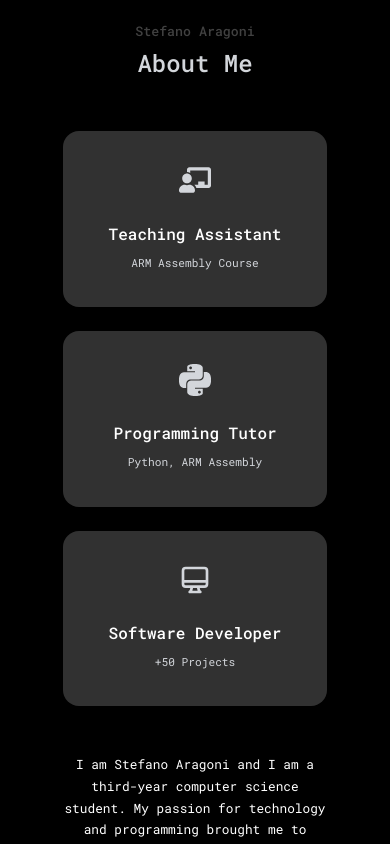
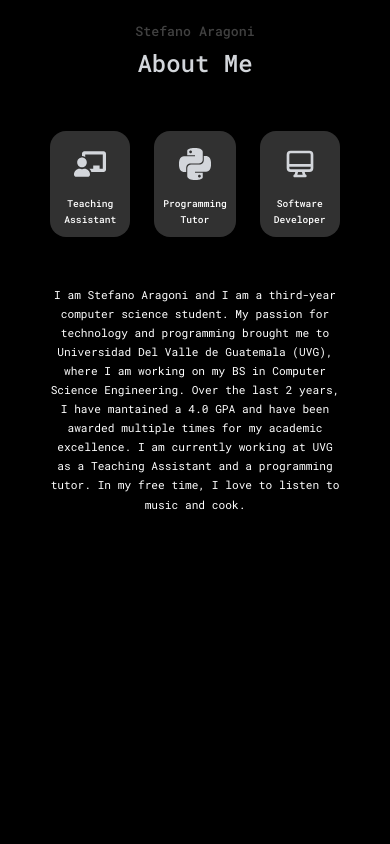
Before and after one commit to stefanoaragoni/portafolio, a React (Vite) app: page / in a window 390 px wide. Shown: the part 920-1764 px from the top of the page. Built offline with nearby package versions, Linux system fonts and the light colour scheme.

Commit message:
ABOUNT [DONE] [RESPONSIVE]

```diff
--- a/src/components/about/about.css
+++ b/src/components/about/about.css
@@ -4,14 +4,13 @@
 
 .c_about{
     display: grid;
-    grid-template-columns: 90%;
-    gap:  10%;
-
     justify-content: center;
 }
 
 .a_tarjetas{
     display: grid;
+    grid-template-columns: repeat(3, 1fr);
+    gap: 1.5rem;
 }
 
 .a_tarjeta{
@@ -53,6 +52,11 @@
 /* -------------  RESPONSIVE TABLET  -------------- */
 @media screen and (min-width: 701px) {
 
+    .c_about{
+        grid-template-columns: 90%;
+        gap:  10%;
+    }
+
     .a_tarjetas{
         grid-template-columns: repeat(3, 1fr);
         gap: 1.5rem;
@@ -66,17 +70,71 @@
 
 }
 
-/* -------------  RESPONSIVE TELEFONO  -------------- */
+/* -------------  RESPONSIVE TELEFONO GRANDE -------------- */
 @media screen and (max-width: 700px) {
+    .c_about{
+        grid-template-columns: 99%;
+        gap:  1%;
+    }
 
-    .a_tarjetas{
-        grid-template-rows: repeat(3, 1fr);
-        gap: 1.5rem;
+    .a_tarjeta{
+        border-radius: 1rem;
+        padding: 1rem;
+    }
+
+    .a_dibujo{
+        font-size: 2rem;
+        margin-bottom: 1rem;
+        margin-top: 1rem;
     }
 
     .a_description{
         text-align: center;
-        font-size: 0.8rem;
+        font-size: 0.7rem;
+    }
+
+    .a_tarjeta > h5{
+        font-size: 0.9rem;
+    }
+
+    .a_tarjeta > small{
+        font-size: 0.6rem;
     }
 
 }
+
+/* -------------  RESPONSIVE TELEFONO PEQUE  -------------- */
+@media screen and (max-width: 535px) {
+
+    .c_about{
+        grid-template-columns: 99%;
+        gap:  1%;
+    }
+
+    .a_tarjeta{
+        border-radius: 1rem;
+        padding: 0.5rem;
+    }
+
+    .a_dibujo{
+        font-size: 2rem;
+        margin-bottom: 0.5rem;
+        margin-top: 0.5rem;
+    }
+
+    .a_description{
+        text-align: center;
+        font-size: 0.7rem;
+    }
+
+    .a_tarjeta > h5{
+        font-size: 0.6rem;
+    }
+
+    .a_tarjeta > small{
+        font-size: 0.5rem;
+        visibility:hidden;
+        display: none;
+    }
+
+}
```
